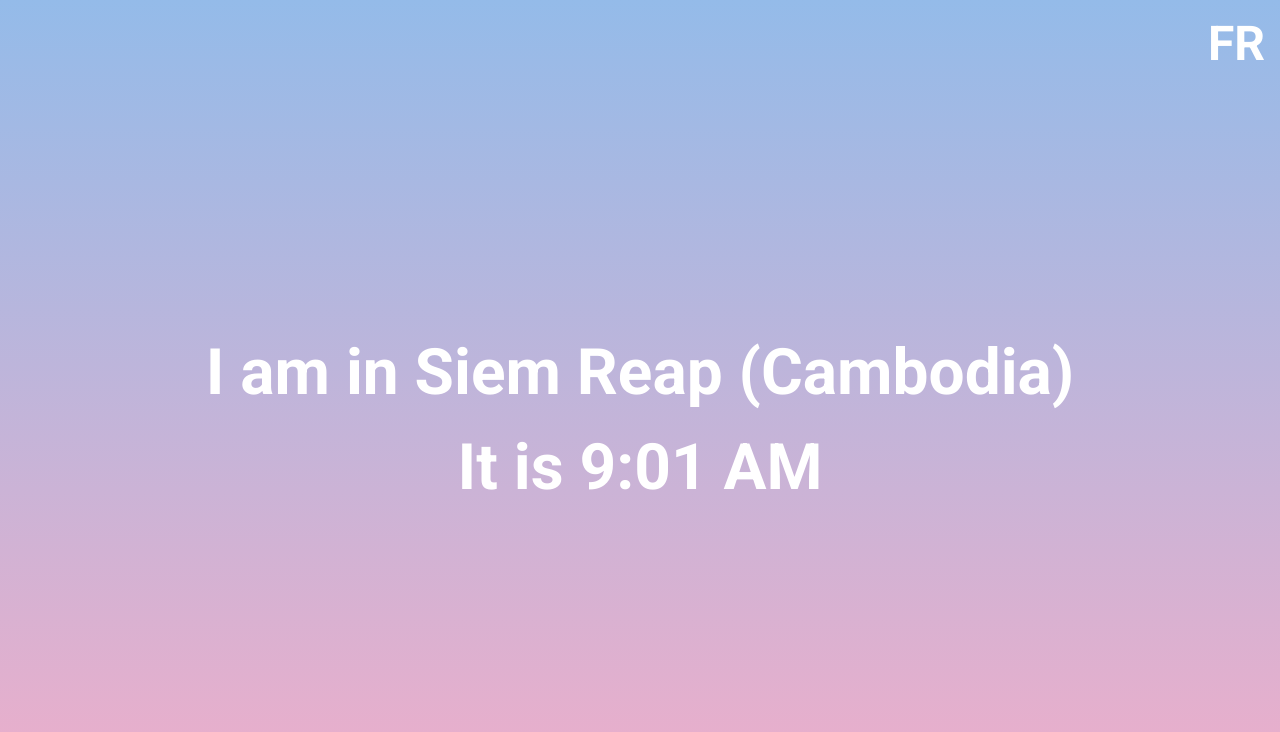
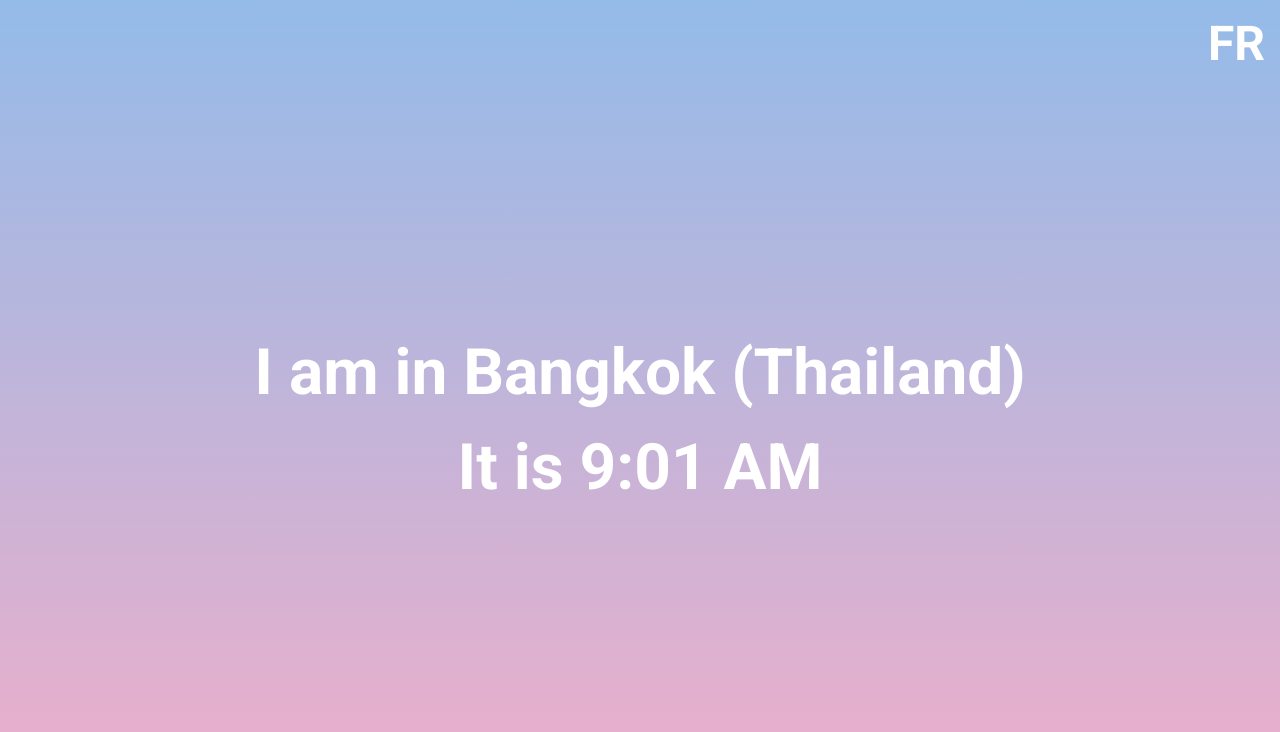
Before and after one commit to katima-g33k/where-am-i, a React (Create React App) app: page / in a window 1280 px wide. Shown: the top 732 px of the page. Built offline with nearby package versions, Linux system fonts and the light colour scheme.

Commit message:
Update location

```diff
--- a/package.json
+++ b/package.json
@@ -1,6 +1,6 @@
 {
   "name": "where-am-i",
-  "version": "0.1.7",
+  "version": "0.1.8",
   "homepage": "https://katima-g33k.github.io/where-am-i",
   "private": false,
   "dependencies": {
--- a/src/data/index.ts
+++ b/src/data/index.ts
@@ -1,14 +1,14 @@
 import { Data } from "../types";
 
 const data: Data = {
-  timeZone: "Asia/Phnom_Penh",
+  timeZone: "Asia/Bangkok",
   city: {
-    en: "Siem Reap",
-    fr: "Siem Reap",
+    en: "Bangkok",
+    fr: "Bangkok",
   },
   country: {
-    en: "Cambodia",
-    fr: "Cambodge",
+    en: "Thailand",
+    fr: "Thaïlande",
   }
 }
 
```
Also changed, not shown: 1 other file (tests, documents, lock files or other folders).
